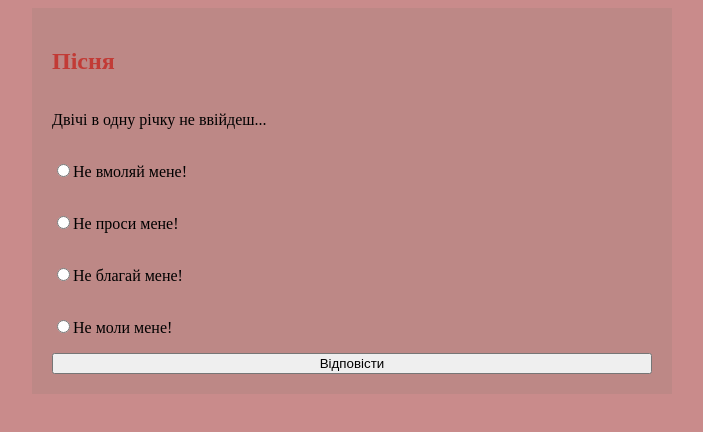
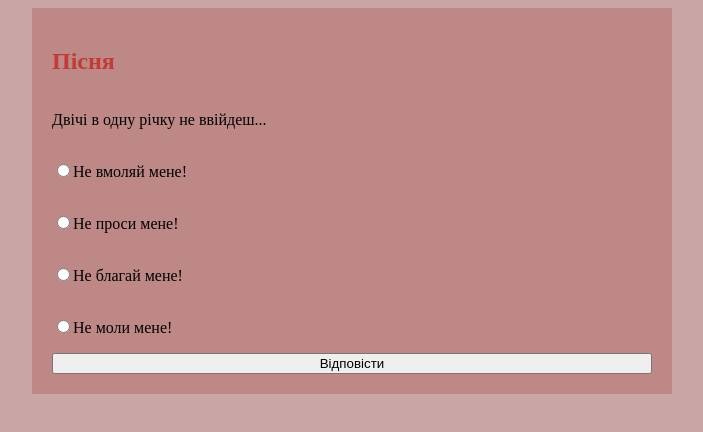
Before and after one commit to kdjvnkdjf/lesson5, a plain HTML site: page index.html in a window 1280 px wide. Shown: the whole page, without its empty margins (288-991 px from the left). Drawn offline with Linux system fonts and the light colour scheme.

Commit message:
Update index.html

```diff
--- a/index.html
+++ b/index.html
@@ -7,7 +7,7 @@
     <title>Test</title>
     <link rel="stylesheet" href="style.css">
 </head>
-<body bgcolor="#c98b8b">
+<body bgcolor="#c9a5a5">
     <div class="wrapper">
         <h2><font color="#c23b36">Пісня</font></h2>
         <p>Двічі в одну річку не ввійдеш...</p>
```
